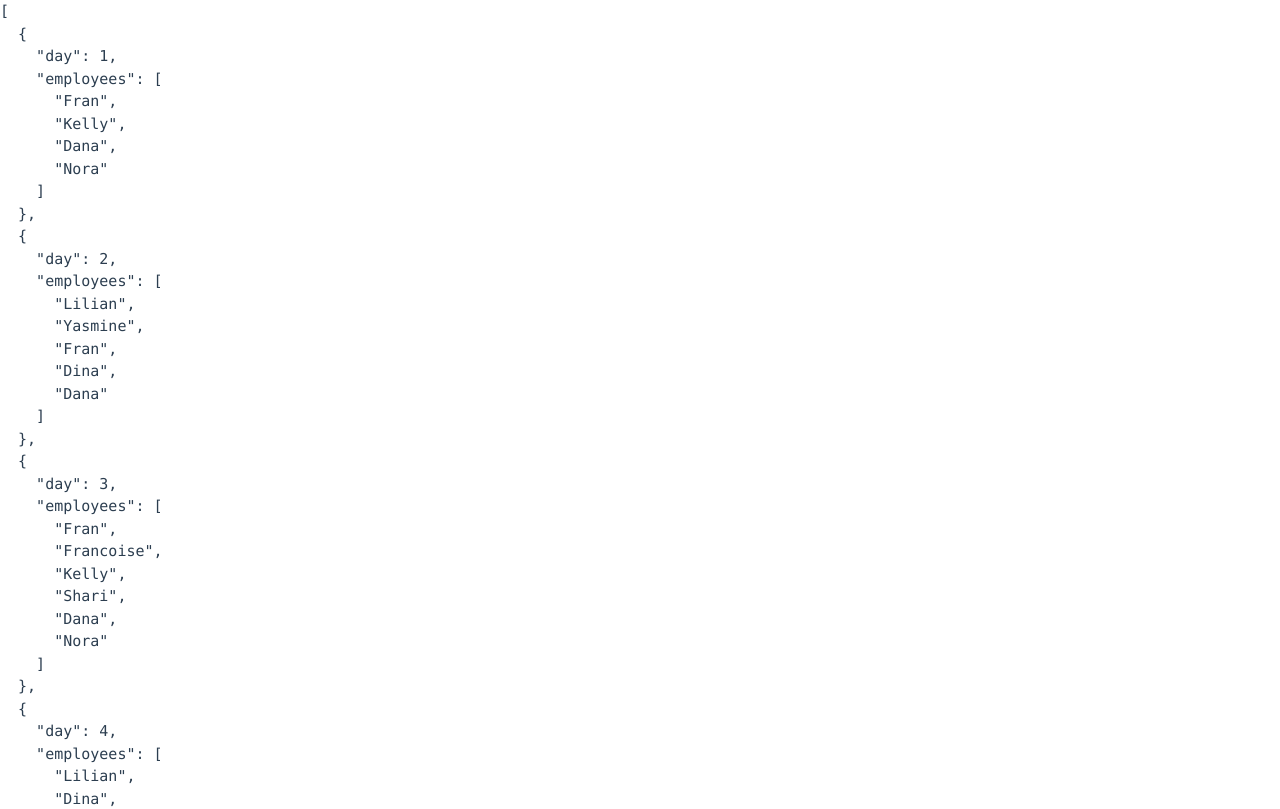
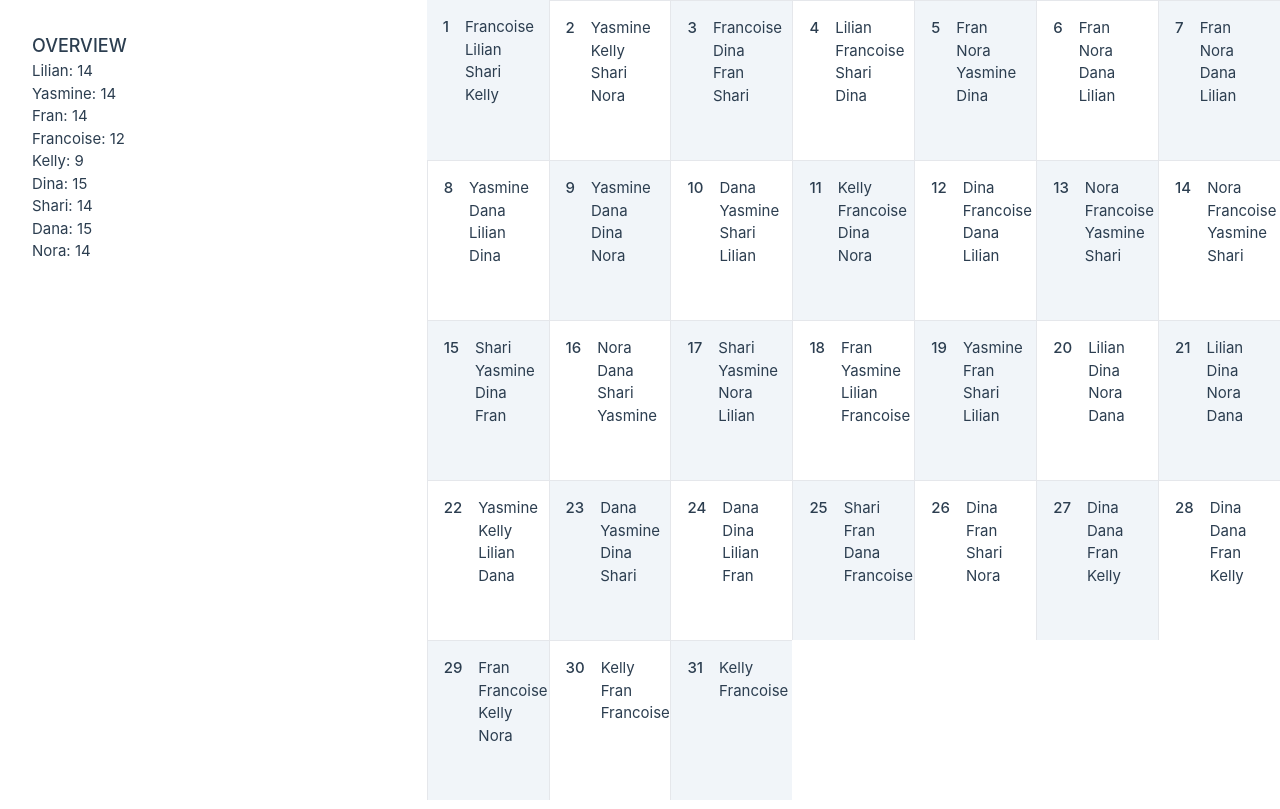
Before and after one commit to kimjanssens/month-planner, a Vue app: page / in a window 1280 px wide. Shown: the top 809 px of the page. Built offline with nearby package versions, Linux system fonts and the light colour scheme.

Commit message:
Render a calendar with 4 employees per day + weekend is same team

```diff
--- a/src/App.vue
+++ b/src/App.vue
@@ -1,46 +1,120 @@
 <template>
-  <pre>{{ JSON.stringify(planning, null, 2) }}</pre>
+  <div class="grid grid-cols-3 w-full h-screen">
+    <div class="p-8">
+      <div class="text-lg font-medium uppercase">Overview</div>
+      <ul>
+        <li v-for="(employee, i) in employeesWorkingDays" :key="i">
+          {{ employee.name }}: {{ employee.days }}
+        </li>
+      </ul>
+    </div>
+
+    <div class="col-span-2 grid grid-cols-7 divide-x divide-y">
+      <div v-for="item in month" :key="item.day" class="flex gap-4 p-4 odd:bg-slate-100">
+        <div class="font-medium">{{ item.day }}</div>
+        <div class="">
+          <ul>
+            <li v-for="employee in item.employees" :key="employee">
+              {{ employee }}
+            </li>
+          </ul>
+        </div>
+      </div>
+    </div>
+  </div>
 </template>
 
 <script setup>
 import { computed } from 'vue'
 
+const EMPLOYEE_STATUS = {
+  FULL_TIME: 'full-time',
+  PART_TIME: 'part-time'
+}
+
 const EMPLOYEES = [
-  'Lilian',
-  'Yasmine',
-  'Fran',
-  'Francoise',
-  'Kelly',
-  'Dina',
-  'Shari',
-  'Dana',
-  'Nora'
+  { name: 'Lilian', status: EMPLOYEE_STATUS.PART_TIME },
+  { name: 'Yasmine', status: EMPLOYEE_STATUS.FULL_TIME },
+  { name: 'Fran', status: EMPLOYEE_STATUS.FULL_TIME },
+  { name: 'Francoise', status: EMPLOYEE_STATUS.FULL_TIME },
+  { name: 'Kelly', status: EMPLOYEE_STATUS.FULL_TIME },
+  { name: 'Dina', status: EMPLOYEE_STATUS.PART_TIME },
+  { name: 'Shari', status: EMPLOYEE_STATUS.FULL_TIME },
+  { name: 'Dana', status: EMPLOYEE_STATUS.FULL_TIME },
+  { name: 'Nora', status: EMPLOYEE_STATUS.FULL_TIME }
 ]
 
 const DAYS = 31
+const EMPLOYEES_PER_DAY = 4
 
-const planning = computed(() => {
-  const month = []
+const month = computed(() => {
+  const planning = []
 
   for (let index = 1; index <= DAYS; index++) {
     const day = {
       day: index,
-      employees: []
+      employees: [],
+      isWeekend: index % 7 === 0
     }
 
-    EMPLOYEES.map((employee) => {
-      const isWorking = Math.random() > 0.5
+    if (day.isWeekend) {
+      day.employees = [...planning[index - 2].employees]
+    } else {
+      // Use spread operator to create a new array and not mutate the original one
+      const shuffledEmployees = shuffle([...EMPLOYEES])
 
-      if (isWorking) {
-        day.employees.push(employee)
-      }
-    })
+      shuffledEmployees.map((employee) => {
+        // const isWorking = Math.random() > 0.5
 
-    month.push(day)
+        const averageWorkingDays = Math.round((DAYS / EMPLOYEES.length) * EMPLOYEES_PER_DAY)
+
+        const isWorking =
+          planning.filter((d) => d.employees.includes(employee.name)).length < averageWorkingDays
+
+        if (
+          day.employees.length < EMPLOYEES_PER_DAY &&
+          !day.employees.includes(employee.name) &&
+          isWorking
+        ) {
+          day.employees.push(employee.name)
+        }
+      })
+    }
+
+    planning.push(day)
   }
 
-  return month
+  return planning
 })
+
+const employeesWorkingDays = computed(() => {
+  return EMPLOYEES.map((employee) => {
+    return {
+      name: employee.name,
+      days: countWorkingDays(employee)
+    }
+  })
+})
+
+const countWorkingDays = (employee) => {
+  let count = 0
+
+  month.value.map((day) => {
+    if (day.employees.includes(employee.name)) {
+      count++
+    }
+  })
+
+  return count
+}
+
+const shuffle = (array) => {
+  for (let i = array.length - 1; i > 0; i--) {
+    const j = Math.floor(Math.random() * (i + 1))
+    ;[array[i], array[j]] = [array[j], array[i]]
+  }
+  return array
+}
 </script>
 
 <style scoped lang="scss"></style>
```
